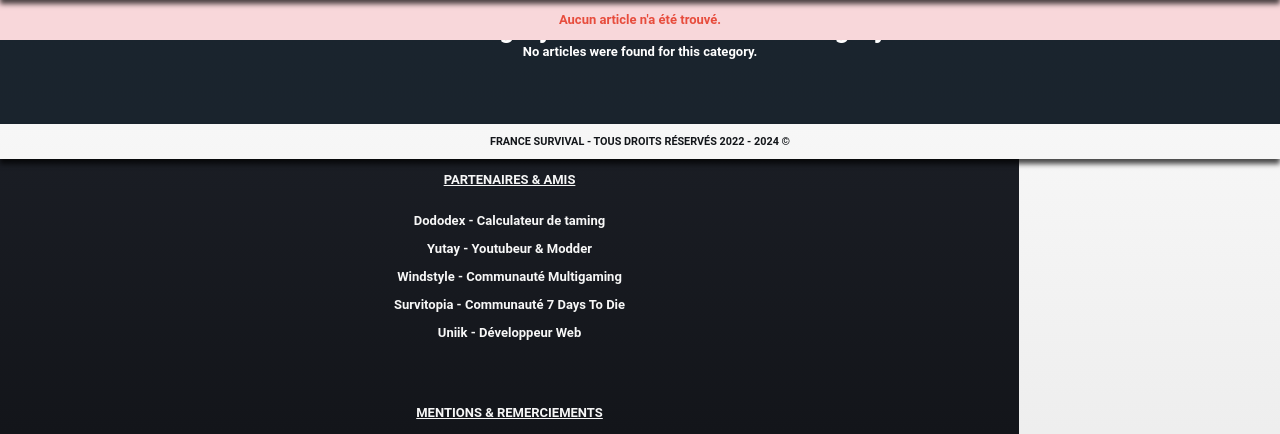
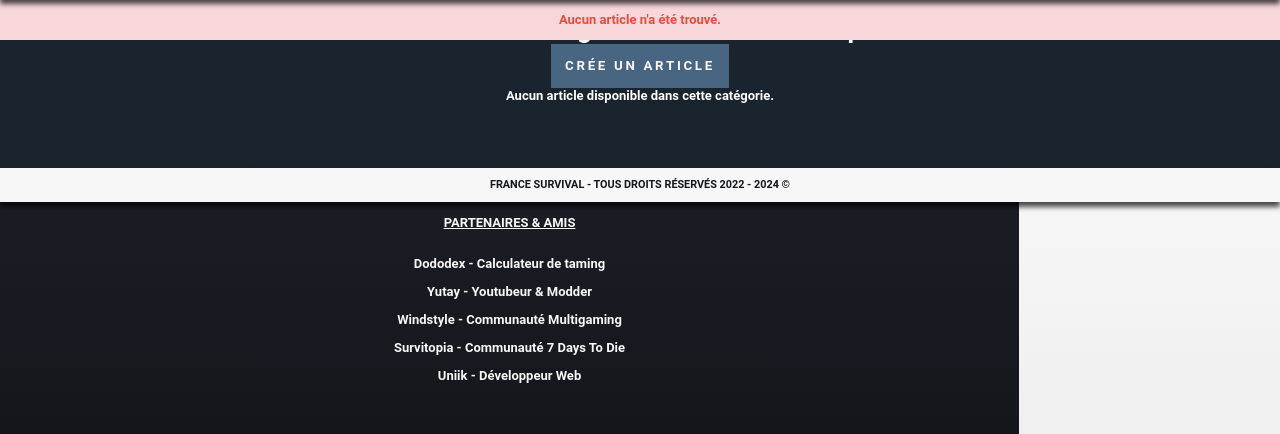
Before and after one commit to xamayca/PROJET-DE-FORMATION-PHP, a PHP site: page /actualites-ark-survival-ascended in a window 1280 px wide. Shown: the part 81-515 px from the top of the page. Run offline with PHP 8.4, Linux system fonts and the light colour scheme; data comes from the database, SQL or seed files in the repository; tables that the repository leaves empty hold one stand-in row (values such as "Sample post"); some libraries are stand-ins or nearby versions.

Commit message:
article ok reste update et delete

```diff
--- a/controllers/ArticlesController.php
+++ b/controllers/ArticlesController.php
@@ -50,7 +50,7 @@ class ArticlesController
                     $errors['content'] = $messageManager->getMessage('error', 'content_invalid');
                 } elseif (strlen($content) < 3) {
                     $errors['content'] = $messageManager->getMessage('error', 'content_minlength');
-                } elseif (strlen($content) > 100) {
+                } elseif (strlen($content) > 500) {
                     $errors['content'] = $messageManager->getMessage('error', 'content_maxlength');
                 }
             } else {
@@ -81,7 +81,7 @@ class ArticlesController
             }
 
             // VALIDATION DE LA CATEGORIE DE L'ARTICLE //
-            if (!empty($_POST['categories'])) {
+            if (isset($_POST['categories'])) {
                 $categoryId = $_POST['categories'];
                 $article->setCategory($categoryId);
                 if ($article->checkCategoryExistById() === 0) {
@@ -96,7 +96,7 @@ class ArticlesController
                 $article->setContent($content);
                 $article->setCategory($categoryId);
                 $article->setAuthor($_SESSION['user']['id']);
-                $article->setPublicationDate(date('Y-m-d H:i:s'));
+                $article->setAuthorAvatar($_SESSION['user']['avatar']);
                 $result = $article->create();
                 if ($result) {
                     $_SESSION['success'] = $messageManager->getMessage('success', 'article_created');
@@ -116,6 +116,9 @@ class ArticlesController
     /** MÉTHODE POUR AFFICHER UN ARTICLE PAR SA CATEGORIE *//** MÉTHODE POUR AFFICHER UN ARTICLE PAR SA CATEGORIE */
     public function displayArticlesByCategory($params)
     {
+        if (isset($params[0])) {
+
+
             $categoryId = $params[0];
             $messageManager = new MessageManager();
 
@@ -131,9 +134,10 @@ class ArticlesController
             if (empty($articles)) {
                 $_SESSION['warning'] = $messageManager->getMessage('error', 'no_article_found');
             }
-
             require_once '../views/elements/header.php';
             require_once '../views/pages/articles/display-articles.php';
             require_once '../views/elements/footer.php';
+
         }
     }
+}
--- a/controllers/UserController.php
+++ b/controllers/UserController.php
@@ -432,7 +432,7 @@ class UserController
                 if (move_uploaded_file($avatar['tmp_name'], $avatarPath)) {
 
                     // SET DE L'AVATAR DANS L'OBJET USER //
-                    $user->setAvatar($avatarPath);
+                    $user->setAvatar($avatarFileName);
                     // MISE A JOUR DE L'AVATAR DE L'UTILISATEUR DANS LA BASE DE DONNÉES //
                     $result = $user->updateUserAvatar();
 
--- a/models/article.php
+++ b/models/article.php
@@ -9,12 +9,14 @@ class Article
     private $id;
     private $title;
     private $content;
-    private $views;
     private $cover;
+    private $authorAvatar;
     private $date;
     private $id_users;
     private $id_articles_categories;
-
+    /**
+     * @var mixed
+     */
 
 
 
@@ -26,7 +28,7 @@ class Article
     }
 
     /** MÉTHODE POUR GÉRER LES ERREURS DE LA BASE DE DONNÉES POUR PAS REECRIRE LE CODE À CHAQUE FOIS */
-    private function handleDatabaseError(PDOException $e)
+    private function handleDatabaseError()
     {
         // ON INSTANCIE MESSAGE MANAGER POUR AFFICHER LES MESSAGES D'ERREURS //
         $messageManager = new MessageManager();
@@ -55,7 +57,7 @@ class Article
             // EXECUTE LA REQUETE //
             return $req->execute();
         } catch (PDOException $e) {
-            $this->handleDatabaseError($e);
+            $this->handleDatabaseError();
             // ON ARRÊTE L'EXÉCUTION DU SCRIPT //
             exit();
         }
@@ -72,7 +74,7 @@ class Article
             // FETCH ALL RETOURNE UN TABLEAU CONTENANT TOUTES LES LIGNES DE LA TABLE //
             return $req->fetchAll(PDO::FETCH_OBJ);
         } catch (PDOException $e) {
-            $this->handleDatabaseError($e);
+            $this->handleDatabaseError();
             // ON ARRÊTE L'EXÉCUTION DU SCRIPT //
             exit();
         }
@@ -93,7 +95,7 @@ class Article
     {
         try {
             // PREPARATION DE LA REQUETE //
-            $sql = 'SELECT `gt3f5b_articles`.`id`, `title`,`content`,`views`,`cover`,`date`,`id_users`, `name`, `gt3f5b_users`.`username` AS author FROM `gt3f5b_articles`
+            $sql = 'SELECT `gt3f5b_articles`.`id`, `title`,`content`,`views`,`cover`, DATE_FORMAT(`date`, "le %d/%m/%Y à %Hh%i") AS published_date_fr, `id_users`, `name`, `gt3f5b_users`.`username` AS author, `gt3f5b_users`.`avatar` AS authorAvatar FROM `gt3f5b_articles`
             INNER JOIN `gt3f5b_articles_categories` ON `id_articles_categories` = `gt3f5b_articles_categories`.`id`
             INNER JOIN `gt3f5b_users` ON `gt3f5b_articles`.`id_users` = `gt3f5b_users`.`id`
             WHERE `id_articles_categories` = :category';
@@ -104,43 +106,10 @@ class Article
             // FETCH ALL RETOURNE UN TABLEAU CONTENANT TOUTES LES LIGNES DE LA TABLE //
             return $req->fetchAll(PDO::FETCH_OBJ);
         } catch (PDOException $e) {
-            $this->handleDatabaseError($e);
+            $this->handleDatabaseError();
             // ON ARRÊTE L'EXÉCUTION DU SCRIPT //
             exit();
         }
-    }
-
-    /** RECUPERE LE NOM DE L'AUTEUR DE L'ARTICLE */
-    public function getAuthorName()
-    {
-        try {
-            $sql = 'SELECT `username` FROM `gt3f5b_users` WHERE `id` = :id';
-            $req = $this->pdo->prepare($sql);
-            $req->bindValue(':id', $this->id_users, PDO::PARAM_INT);
-            $req->execute();
-            return $req->fetch(PDO::FETCH_COLUMN);
-        } catch (PDOException $e) {
-            $this->handleDatabaseError($e);
-            exit();
-        }
-    }
-
-    /** SETTER POUR LE NOM DE L'AUTEUR DE L'ARTICLE */
-    public function setAuthorName($username)
-    {
-        $this->username = $username;
-    }
-
-    /** SETTER POUR ARTICLE ID */
-    public function setId($id)
-    {
-        $this->id = $id;
-    }
-
-    /** GETTER POUR ARTICLE ID */
-    public function getId()
-    {
-        return $this->id;
     }
 
     /** SETTER POUR ARTICLE TITLE */
@@ -149,58 +118,16 @@ class Article
         $this->title = $title;
     }
 
-    /** GETTER POUR ARTICLE TITLE */
-    public function getTitle()
-    {
-        return $this->title;
-    }
-
     /** SETTER POUR ARTICLE CONTENT */
     public function setContent($content)
     {
         $this->content = $content;
     }
 
-    /** GETTER POUR ARTICLE CONTENT */
-    public function getContent()
-    {
-        return $this->content;
-    }
-
-    /** SETTER POUR ARTICLE VIEWS */
-    public function setViews($views)
-    {
-        $this->views = $views;
-    }
-
-    /** GETTER POUR ARTICLE VIEWS */
-    public function getViews()
-    {
-        return $this->views;
-    }
-
     /** SETTER POUR ARTICLE COVER */
     public function setArticleCover(string $coverFileName)
     {
         $this->cover = $coverFileName;
-    }
-
-    /** GETTER POUR ARTICLE COVER */
-    public function getCover()
-    {
-        return $this->cover;
-    }
-
-    /** SETTER POUR ARTICLE DATE */
-    public function setDate($date)
-    {
-        $this->date = $date;
-    }
-
-    /** GETTER POUR ARTICLE DATE */
-    public function getDate()
-    {
-        return $this->date;
     }
 
     /** SETTER POUR ARTICLE ID USERS */
@@ -215,14 +142,9 @@ class Article
         $this->id_articles_categories = $category;
     }
 
-    /** GETTER POUR ARTICLE ID ARTICLES CATEGORIES */
-    public function getCategory()
+
+    public function setAuthorAvatar($authorAvatar)
     {
-        return $this->id_articles_categories;
-    }
-
-    public function setPublicationDate(bool $date)
-    {
-        $this->date = $date;
+        $this->authorAvatar = $authorAvatar;
     }
 }
--- a/views/elements/footer.php
+++ b/views/elements/footer.php
@@ -81,7 +81,7 @@
         </section>
 
         <section class="footer-section">
-            <img src="../assets/img/navigation/icon-francesurvival.svg" alt="Logo France Survival" id="footer-logo">
+            <img src="/assets/img/community/icon-francesurvival.svg" alt="Logo France Survival" id="footer-logo">
             <h6>France Survival</h6>
         </section>
 
--- a/views/elements/header.php
+++ b/views/elements/header.php
@@ -22,7 +22,7 @@
 
     <!-- NAVIGATION BAR / NAVIGATION LINKS -->
     <nav>
-        <a class="brand" href="/"><img src="assets/img/navigation/icon-francesurvival.svg" class="brand-logo" alt="ARK: France Survival logo">France survival</a>
+        <a class="brand" href="/"><img src="assets/img/community/icon-francesurvival.svg" class="brand-logo" alt="ARK: France Survival logo">France survival</a>
 
         <i class="fa fa-2xl fa-bars" id="nav-open" aria-label="Ouvrir le menu de navigation"></i>
         <i class="fa fa-2xl fa-times" id="nav-close" aria-label="Fermer le menu de navigation"></i>
@@ -38,7 +38,7 @@
                             <img class="avatar" src="<?= htmlspecialchars(str_replace('../public', '',$_SESSION['user']['avatar'])); ?>" alt="Avatar de l'utilisateur">
                         <?php else: ?>
                             <!-- SINON, AFFICHEZ L'AVATAR PAR DÉFAUT -->
-                            <img class="avatar" src="../assets/img/community/avatar-default.svg" alt="Avatar par défaut">
+                            <img class="avatar" src="/assets/img/community/avatar-default.svg" alt="Avatar par défaut">
                         <?php endif; ?>
                         <!-- AFFICHEZ LE NOM D'UTILISATEUR -->
                         <i class="fa-solid fa-chevron-down"></i><?= htmlspecialchars($_SESSION['user']['username']) ?>
@@ -77,7 +77,7 @@
                     </button>
                     <ul class="sub-items">
                         <li>
-                            <a href="/actualites-communaute"><img src="assets/img/navigation/icon-francesurvival.svg" class="game-logo" alt="ARK: France Survival logo">Communauté</a>
+                            <a href="/actualites-communaute"><img src="assets/img/community/icon-francesurvival.svg" class="game-logo" alt="ARK: France Survival logo">Communauté</a>
                         </li>
                         <li>
                             <a href="/actualites-ark-survival-ascended"><img src="assets/img/navigation/icon-ASA.svg" class="game-logo" alt="ARK: Survival Ascended logo">ARK: Survival Ascended</a>
--- a/views/pages/account/login.php
+++ b/views/pages/account/login.php
@@ -1,6 +1,3 @@
-
-<div class="container">
-
 <!-- FORMULAIRE DE CONNEXION -->
 <form id="login-form" action="/connexion" method="POST">
 
@@ -34,5 +31,3 @@
 
     <input class="form-button" type="submit" value="Se connecter">
 </form>
-
-</div>
--- a/views/pages/account/profile.php
+++ b/views/pages/account/profile.php
@@ -241,3 +241,5 @@
     </form>
 
 </div>
+
+</div>
--- a/views/pages/articles/display-articles.php
+++ b/views/pages/articles/display-articles.php
@@ -1,16 +1,36 @@
-<h1>Articles in the category: <?=  (!empty($articles)) ? $articles[0]->name : 'No Articles in this Category Available' ?></h1>
+    <h1>Articles dans la catégorie: <?=  (!empty($articles)) ? $articles[0]->name : 'Aucun article disponible.' ?></h1>
 
-<?php if (empty($articles)): ?>
-    <p>No articles were found for this category.</p>
-<?php else: ?>
+    <button id="create-article-button" onclick="window.location.href = '/creer-un-article'">Crée un article</button>
+
+    <?php if (empty($articles)): ?>
+        <p>Aucun article disponible dans cette catégorie.</p>
+    <?php else: ?>
+
+
     <?php foreach ($articles as $article): ?>
-        <div class="article">
-            <h2><?= htmlspecialchars($article->title) ?></h2>
-            <div>
-                <img src="<?= htmlspecialchars($article->cover) ?>" alt="Article cover">
+    <div id="article">
+
+        <div class="article-header">
+            <h2 class="article-title">
+                <?= htmlspecialchars($article->title) ?>
+                <img id="author-avatar" src="/assets/img/uploads/users-avatars/<?= htmlspecialchars($article->authorAvatar) ?>" alt="Avatar de l'auteur">
+            </h2>
+
+            <div class="article-cover">
+                <img src="/assets/img/uploads/covers-articles/<?= htmlspecialchars($article->cover) ?>" alt="Image de l'article">
             </div>
-            <p><?= htmlspecialchars($article->content) ?></p>
-            <p>Published on: <?= date('F j, Y', strtotime($article->date)) ?></p>
+
+
+            <div class="article-content">
+                <p>
+                    <?= htmlspecialchars($article->content) ?>
+                </p>
+            </div>
+
+            <p class="article-footer">Publié <?= htmlspecialchars($article->published_date_fr) ?> par <?= htmlspecialchars($article->author) ?></p>
+
         </div>
-    <?php endforeach; ?>
-<?php endif; ?>
+
+        <?php endforeach; ?>
+    <?php endif; ?>
+    </div>
```
Also changed, not shown: models/user.php (+16 -82 lines), public/assets/css/styles.min.css, public/assets/img/community/icon-francesurvival.svg (renamed from public/assets/img/navigation/icon-francesurvival.svg), public/assets/js/main.js, public/assets/scss/_articles.scss, public/assets/scss/_common.scss, public/assets/scss/_footer.scss, public/assets/scss/_navigation.scss, 1 other file. Lines whose indentation alone changed are shown as unchanged.
